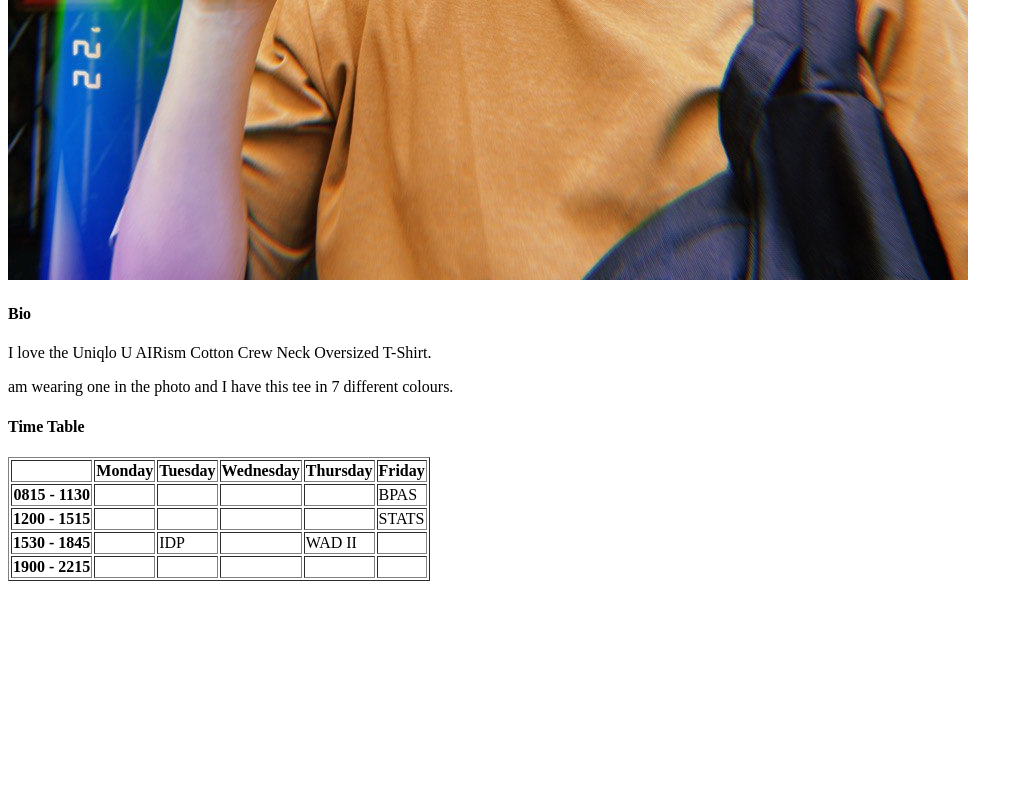
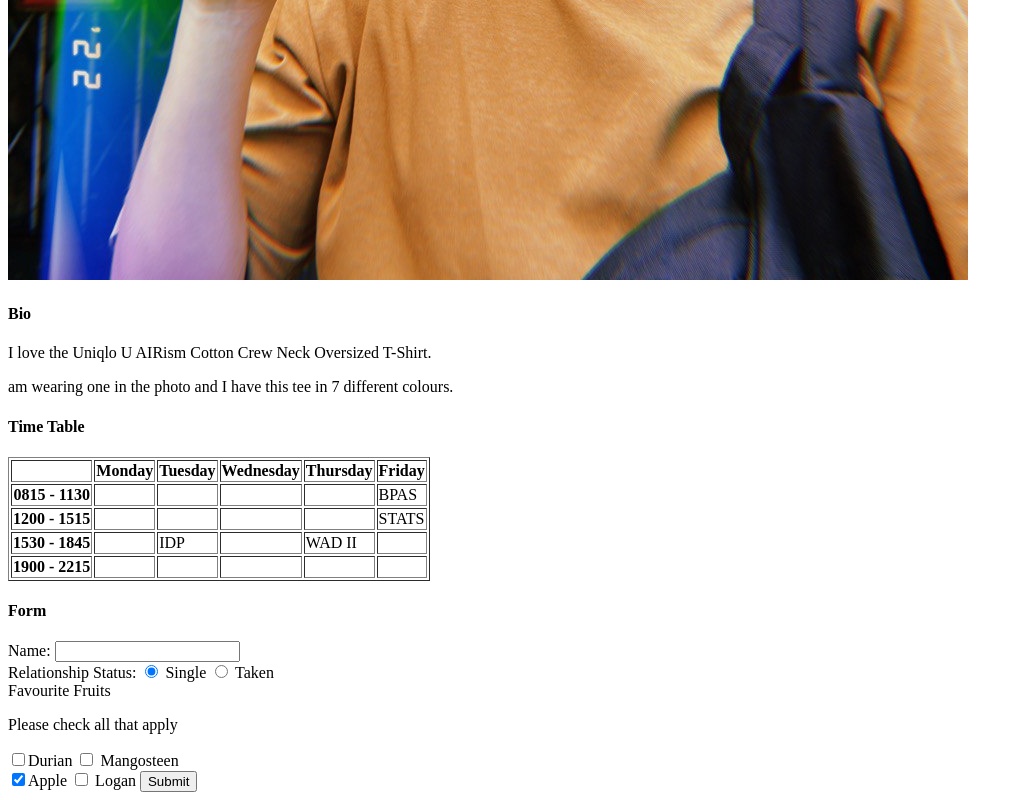
Before and after one commit to dylantjs/dylantjs.github.io, a plain HTML site: page index.html in a window 1280 px wide. Shown: the part 1098-1898 px from the top of the page, without its empty margins (0-1023 px from the left). Before the commit the page ends 1687 px from the top, so only its background shows below. Drawn offline with Linux system fonts and the light colour scheme.

Commit message:
Update index.html

```diff
--- a/index.html
+++ b/index.html
@@ -68,6 +68,30 @@
 
     </table>
 
+    <h4>Form</h4>
+
+    <form>
+        Name:
+        <input type="text"
+        name="name"
+        size="20"/>
+
+        <br/>
+        Relationship Status:
+        <input name="rs" type="radio" value="s" checked /> Single
+        <input name="rs" type="radio" value="t" /> Taken
+
+        <br />
+        Favourite Fruits
+        <p>Please check all that apply</p>
+        <input name="fruits[]" type="checkbox" value="d"  />Durian
+        <input name="fruits[]" type="checkbox" value="ms" /> Mangosteen <br/>
+        <input name="fruits[]" type="checkbox" value="a" checked />Apple
+        <input name="fruits[]" type="checkbox" value="l" /> Logan
+
+        <input type="submit" value="Submit"/>
+    </form>
+
 
 </body>
 </html>
```
